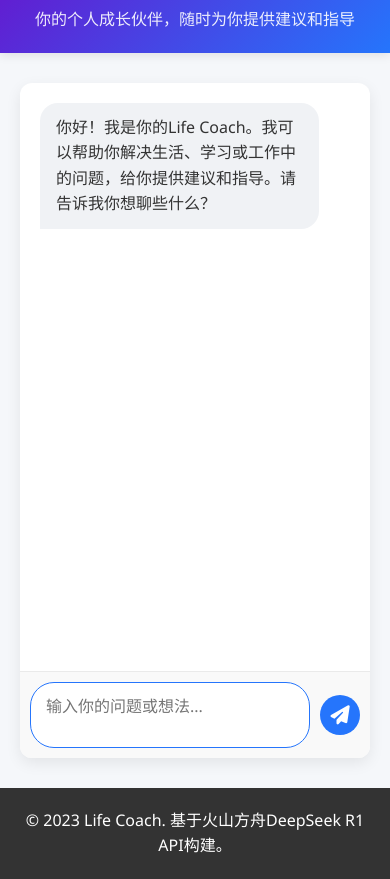
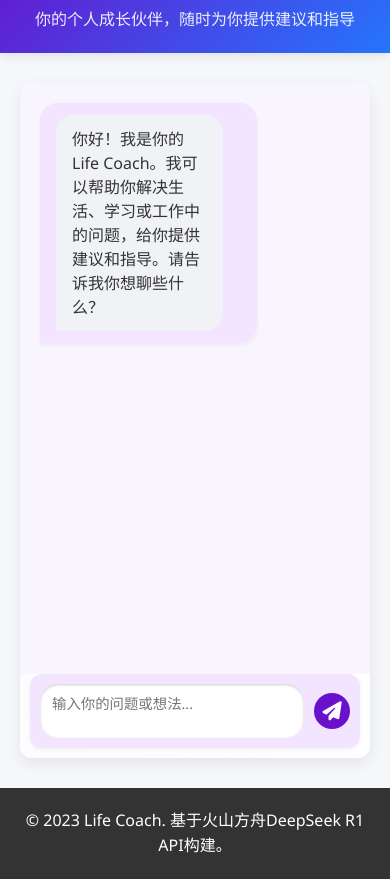
Before and after one commit to carroll666/Life-Coach, a website: page index.html in a window 390 px wide. Shown: the part 69-948 px from the top of the page. Drawn offline with Linux system fonts and the light colour scheme.

Commit message:
0.2 对话框重新调整

```diff
--- a/css/style.css
+++ b/css/style.css
@@ -55,7 +55,7 @@ main {
 
 /* 聊天容器样式 */
 .chat-container {
-    background-color: white;
+    background: linear-gradient(135deg, #f9f9f9 0%, #ffffff 100%);
     border-radius: 12px;
     box-shadow: 0 5px 15px rgba(0, 0, 0, 0.08);
     overflow: hidden;
@@ -74,6 +74,34 @@ main {
     display: flex;
     flex-direction: column;
     gap: 15px;
+    background-color: #f9f5ff;
+}
+
+/* 用户消息样式 */
+.message.user-message {
+    align-self: flex-end;
+    background-color: #e3f2fd;
+    border-radius: 18px 18px 0 18px;
+    padding: 12px 16px;
+    max-width: 70%;
+    box-shadow: 0 2px 4px rgba(0,0,0,0.05);
+}
+
+/* AI消息样式 */
+.message.ai-message {
+    align-self: flex-start;
+    background-color: #f3e5ff;
+    border-radius: 18px 18px 18px 0;
+    padding: 12px 16px;
+    max-width: 70%;
+    box-shadow: 0 2px 4px rgba(0,0,0,0.05);
+}
+
+/* 消息内容样式 */
+.message-content {
+    color: #333;
+    font-size: 1rem;
+    line-height: 1.5;
 }
 
 /* 自定义滚动条 */
@@ -148,28 +176,33 @@ main {
 .input-area {
     display: flex;
     padding: 15px;
-    background-color: #f9f9f9;
-    border-top: 1px solid #eaeaea;
+    background-color: #f3e5ff;
+    border-radius: 18px;
+    margin: 0 20px 20px;
+    box-shadow: 0 2px 4px rgba(0,0,0,0.05);
     align-items: center;
 }
 
 #userInput {
     flex: 1;
-    border: 1px solid #ddd;
-    border-radius: 24px;
-    padding: 12px 20px;
+    border: none;
+    border-radius: 18px;
+    padding: 12px 16px;
     font-size: 1rem;
     resize: none;
     outline: none;
-    transition: border-color 0.3s;
+    background-color: white;
+    box-shadow: inset 0 1px 3px rgba(0,0,0,0.1);
+    white-space: nowrap;
+    max-width: none;
 }
 
 #userInput:focus {
-    border-color: #2575fc;
+    box-shadow: inset 0 1px 3px rgba(0,0,0,0.2);
 }
 
 #sendBtn {
-    background-color: #2575fc;
+    background-color: #6a11cb;
     color: white;
     border: none;
     border-radius: 50%;
@@ -180,11 +213,12 @@ main {
     display: flex;
     align-items: center;
     justify-content: center;
-    transition: background-color 0.3s;
+    transition: all 0.2s;
 }
 
 #sendBtn:hover {
-    background-color: #1a68e5;
+    background-color: #2575fc;
+    transform: scale(1.05);
 }
 
 #sendBtn i {
@@ -260,14 +294,17 @@ footer {
 
     .input-area {
         padding: 10px;
+        margin: 0 10px 10px;
+        border-radius: 12px;
     }
 
     #userInput {
-        padding: 10px 15px;
+        padding: 8px 12px;
+        font-size: 0.9rem;
     }
 
     #sendBtn {
-        width: 40px;
-        height: 40px;
+        width: 36px;
+        height: 36px;
     }
 }
```
